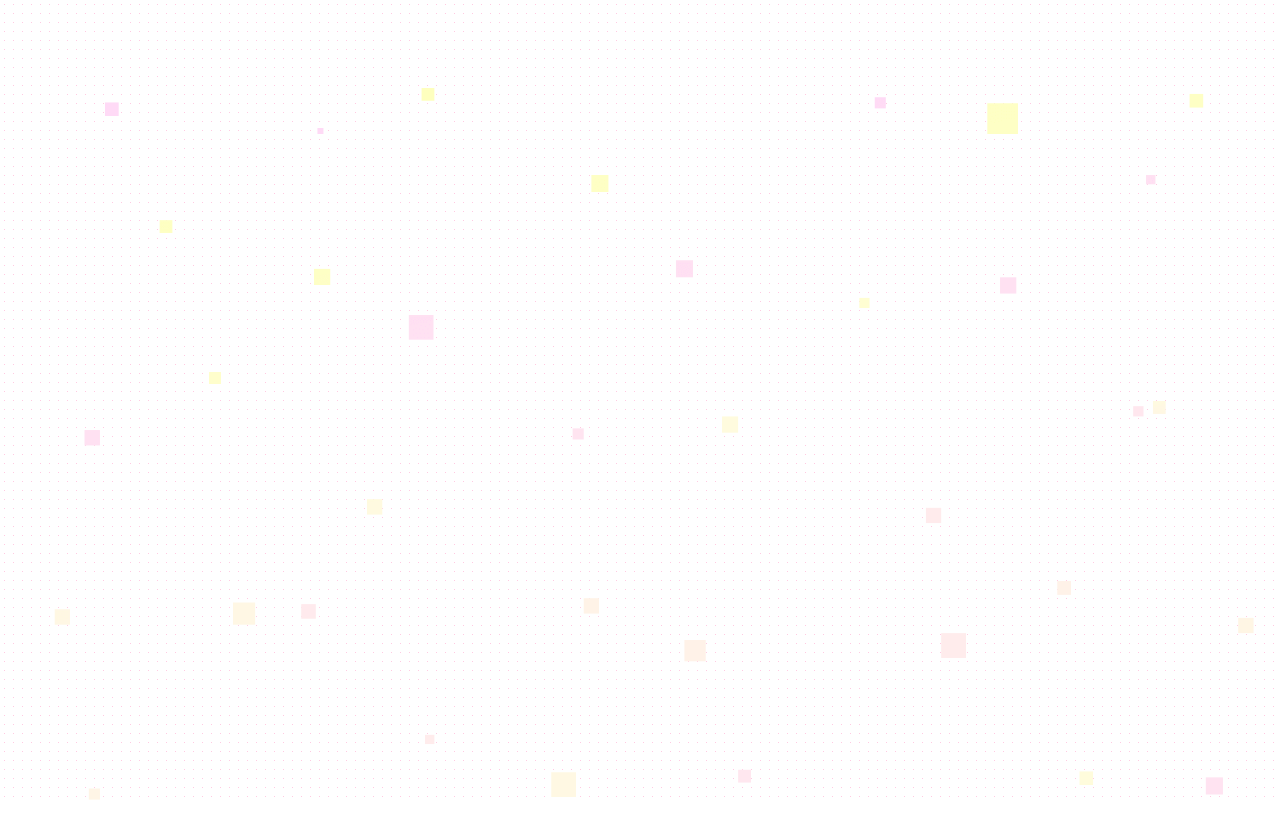
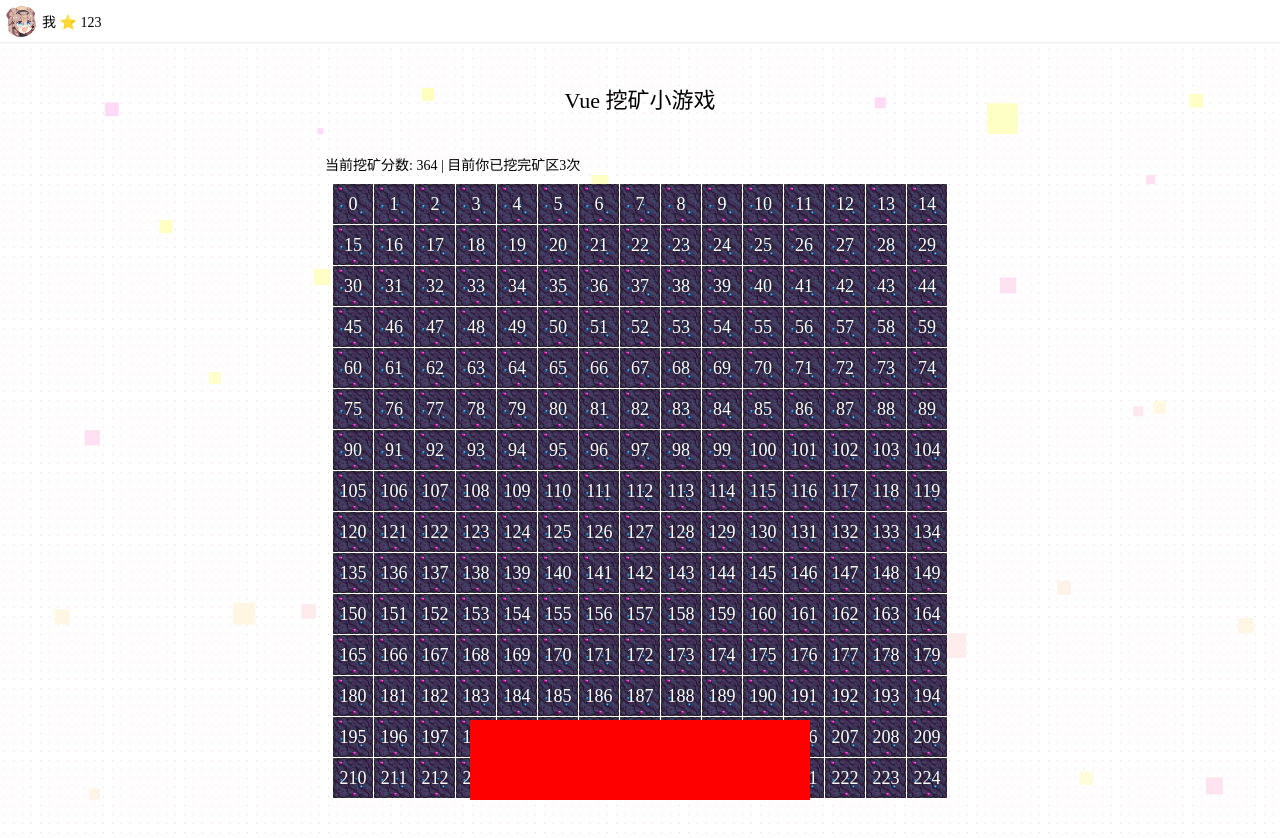
Before and after one commit to Lkl567899/mining, a Vue app: page / in a window 1280 px wide. Shown: the top 838 px of the page. Before the commit the page ends 800 px from the top, so only its background shows below. Built offline with nearby package versions, Linux system fonts and the light colour scheme.

Commit message:
feat:页面渲染进行中

```diff
--- a/src/App.vue
+++ b/src/App.vue
@@ -1,5 +1,5 @@
 <script setup lang="ts">
-import { ref } from 'vue';
+import { onMounted, ref } from 'vue';
 import type { Cell } from './types/game';
 // 矿区-装载着255个不确定状态的金矿
 const grid = ref<Cell[]>([])
@@ -38,11 +38,35 @@ const initBoard = () => {
   console.log(grid.value);
 }
 initBoard()
+const cols = ref(15)
+onMounted(() => {
+  if (window.innerWidth < 650) {
+    cols.value = 9
+  }
+})
 </script>
 
 <template>
   <div class="bg_1" />
   <div class="bg_2" />
+  <div class="user">
+    <div class="userInfo">
+      <img src="./assets/images/avatar.png" class="avatar" alt="">
+      <div class="stars">我 <span class="star">⭐</span> 123</div>
+    </div>
+  </div>
+  <div class="mining_box">
+    <div class="title">Vue 挖矿小游戏</div>
+    <div class="statistics"> 当前挖矿分数: 364 | 目前你已挖完矿区3次 </div>
+    <div class="card_box">
+      <div class="grid_item" v-for="(item, index) in grid">
+        <div class="card_map card_bg">{{ index }}</div>
+      </div>
+    </div>
+  </div>
+  <div class="tool_box">
+
+  </div>
 </template>
 
 <style>
@@ -71,4 +95,85 @@ body {
   background-image: url(./assets/images/bg/bg2.png);
   background-position: top
 }
+
+.user {
+  padding: 5px;
+  background-color: #fff;
+  font-size: 14px;
+  box-shadow: 0 1px 2px rgba(0, 0, 0, .1);
+
+  .userInfo {
+    display: flex;
+    align-items: center;
+
+    .avatar {
+      width: 32px;
+      height: 32px;
+      border-radius: 50%;
+      margin-right: 5px;
+    }
+  }
+}
+
+.mining_box {
+  padding: 40px 10px 80px;
+  margin: 0 auto;
+  max-width: 650px;
+
+  .title {
+    margin-bottom: 40px;
+    font-size: 22px;
+    text-align: center;
+  }
+
+  .statistics {
+    font-size: 14px;
+  }
+
+  .card_box {
+    margin: 10px auto;
+    width: 100%;
+    display: grid;
+    grid-template-columns: repeat(v-bind(cols), 40px);
+    justify-content: center;
+    align-content: center;
+    gap: 1px;
+
+    .grid_item {
+      aspect-ratio: 1;
+
+      cursor: pointer;
+
+      .card_bg {
+        width: 100%;
+        height: 100%;
+        display: flex;
+        align-items: center;
+        justify-content: center;
+        font-size: 18px;
+        z-index: 1;
+        color: #fff;
+        background-color: #464646;
+        text-shadow: 0 0 5px #000;
+        background-size: cover;
+      }
+
+      .card_map {
+        background-image: url(./assets/images/map/bg2.png);
+      }
+    }
+  }
+}
+
+
+
+.tool_box {
+  height: 80px;
+  width: 340px;
+  background-color: red;
+  position: fixed;
+  bottom: 0;
+  left: 50%;
+  transform: translateX(-50%);
+}
 </style>
--- a/src/assets/main.css
+++ b/src/assets/main.css
@@ -10,7 +10,6 @@ html,
 #app {
     width: 100%;
     height: 100%;
-    color: #fff;
 }
 
 button,
```
